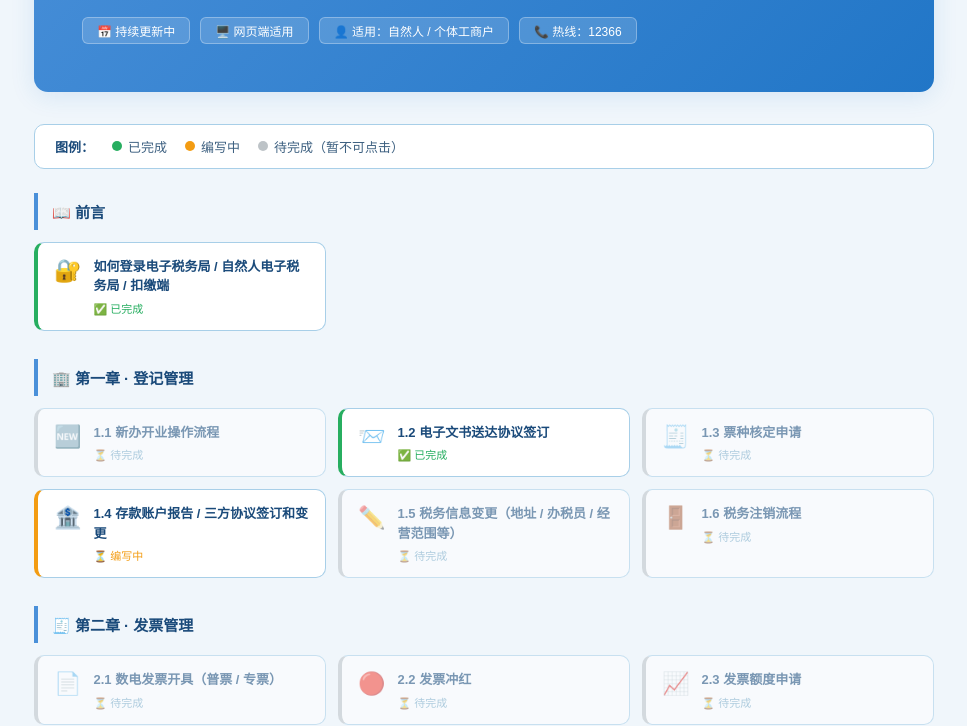
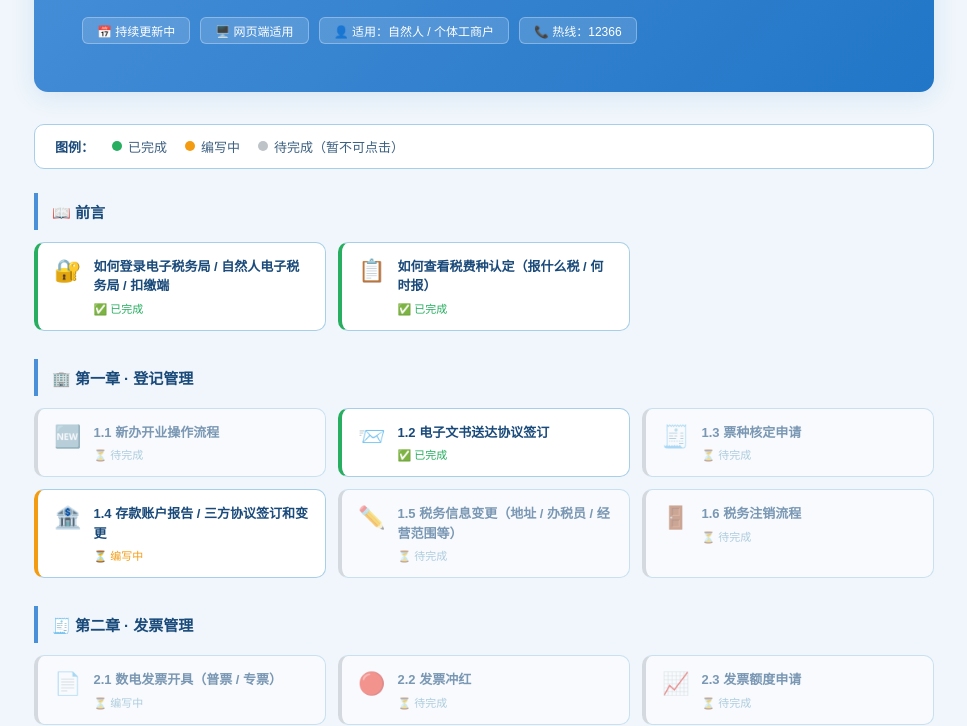
Before and after one commit to ztsr11/tax_guide_personal_A, a plain HTML site: page index.html in a window 1280 px wide. Shown: the part 232-958 px from the top of the page, without its empty margins (156-1123 px from the left). Drawn offline with Linux system fonts and the light colour scheme.

Commit message:
Add files via upload

```diff
--- a/index.html
+++ b/index.html
@@ -151,14 +151,23 @@
     <div class="legend-item"><div class="dot dot-todo"></div>待完成（暂不可点击）</div>
   </div>
 
-  <!-- 前言 -->
+  <!-- 前言 🔥 此处为修改部分 🔥 -->
   <div class="chapter">
     <div class="chapter-title">📖 前言</div>
     <div class="card-grid">
+      <!-- 原有：登录指南 -->
       <a href="preface/login.html" class="card done">
         <div class="card-icon">🔐</div>
         <div>
           <div class="card-title">如何登录电子税务局 / 自然人电子税务局 / 扣缴端</div>
+          <div class="card-status">✅ 已完成</div>
+        </div>
+      </a>
+      <!-- 新增：税费种认定指南 -->
+      <a href="preface/taxid.html" class="card done">
+        <div class="card-icon">📋</div>
+        <div>
+          <div class="card-title">如何查看税费种认定（报什么税 / 何时报）</div>
           <div class="card-status">✅ 已完成</div>
         </div>
       </a>
@@ -202,7 +211,7 @@
     <div class="card-grid">
       <a href="ch2-invoice/2.1-issue-invoice.html" class="card todo">
         <div class="card-icon">📄</div>
-        <div><div class="card-title">2.1 数电发票开具（普票 / 专票）</div><div class="card-status">⏳ 待完成</div></div>
+        <div><div class="card-title">2.1 数电发票开具（普票 / 专票）</div><div class="card-status">⏳ 编写中</div></div>
       </a>
       <a href="ch2-invoice/2.2-red-invoice.html" class="card todo">
         <div class="card-icon">🔴</div>
```
